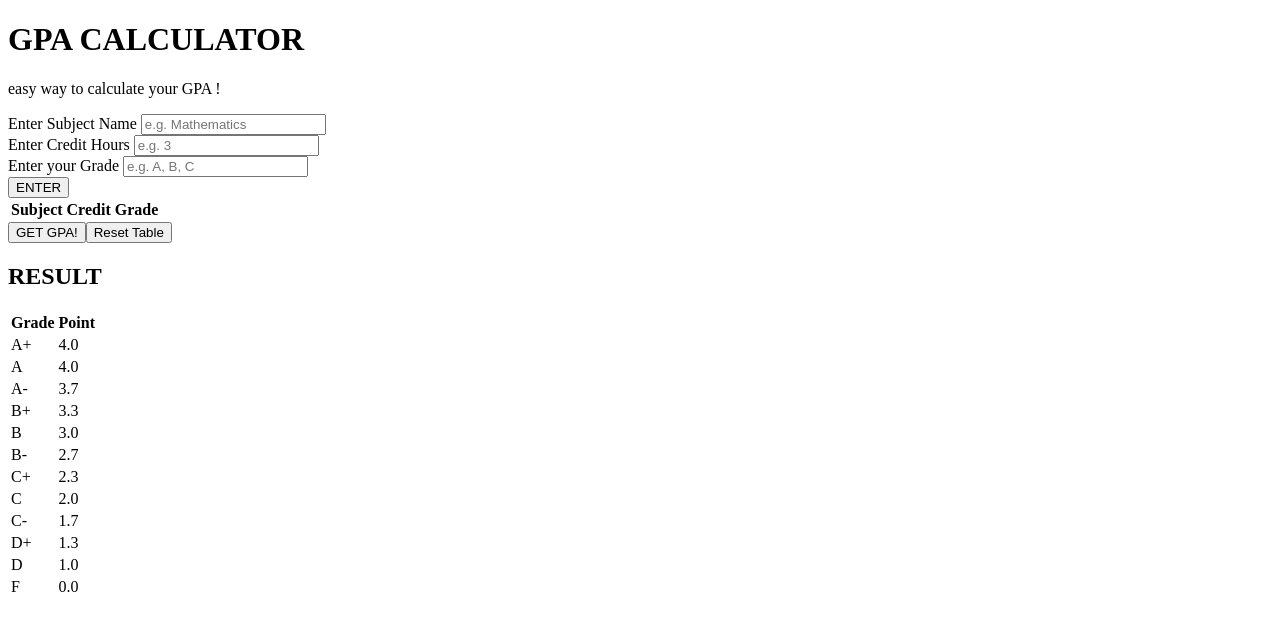
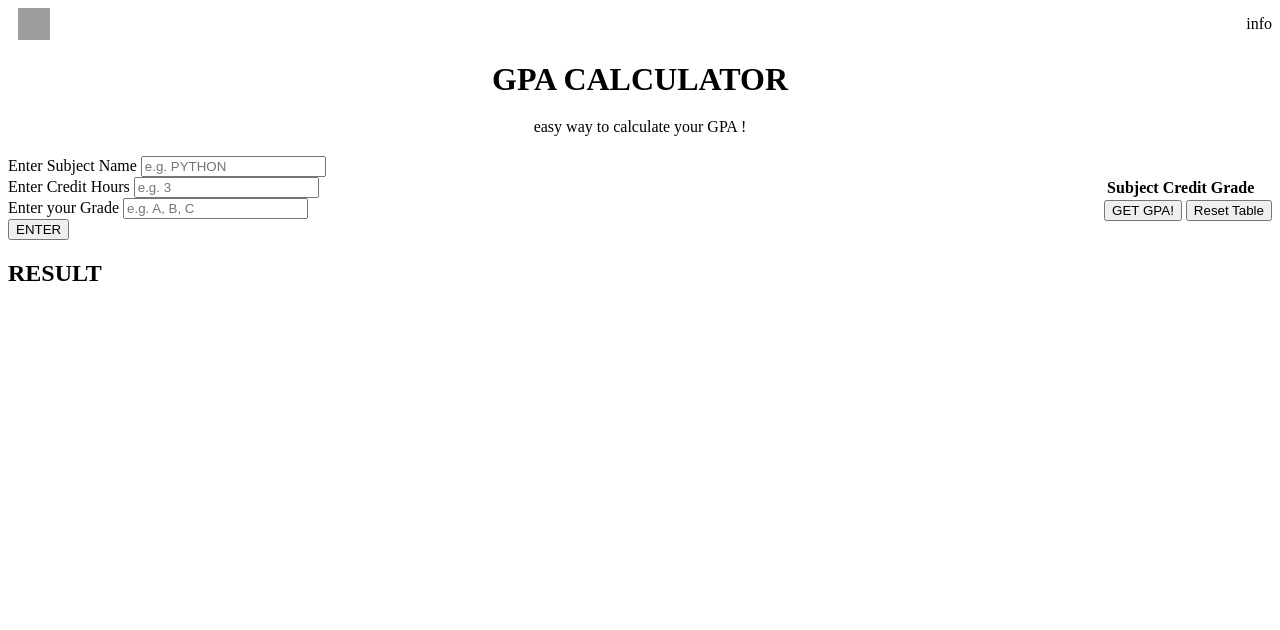
Before and after one commit to M-Manoj-official/GPA-Calculator, a plain HTML site: page index.html in a window 1280 px wide. Drawn offline with Linux system fonts and the light colour scheme; grey boxes are pictures that could not be loaded.

Commit message:
Added Navigation Bar

```diff
--- a/index.html
+++ b/index.html
@@ -7,13 +7,24 @@
     <link rel="stylesheet" href="./style.css">
 </head>
 <body>
+    <nav class="nav-container">
+        <div>
+            <img src="https://cdn.jsdelivr.net/npm/bootstrap-icons@1.10.5/icons/calculator.svg" alt="Calculator Icon" style="width:32px;height:32px;vertical-align:middle;margin-left:10px;">
+        </div>
+        <div>
+            <ul>
+                <li>info</li>
+            </ul>
+        </div>
+    </nav>
     <h1>GPA CALCULATOR</h1>
     <p>easy way to calculate your GPA !</p>
-    <div>
+    <div class="input-output">
+        <div class="input-container">
         <div class="input">
             <div class="input-container">
                 <label for="subject">Enter Subject Name</label>
-                <input type="text" id="subject" placeholder="e.g. Mathematics">
+                <input type="text" id="subject" placeholder="e.g. PYTHON">
                 <div id="courseDropdown" class="dropdown-content"></div>
             </div>
             <div>
@@ -27,7 +38,8 @@
             </div>
             <button id="entry">ENTER</button>
         </div>
-        <div class="output">
+        </div>
+        <div class="output-container">
             <table>
                 <thead>
                     <tr>
@@ -40,10 +52,9 @@
 
                 </tbody>
             </table>
+            <button id="getGpa">GET GPA!</button>
+            <button id="reset">Reset Table</button>
         </div>
-    </div>
-    <div>
-        <button id="getGpa">GET GPA!</button><button id="reset">Reset Table</button>
 </div>
     <div>
         <h2>RESULT</h2>
@@ -52,7 +63,10 @@
         <h4 id="tgp"></h4>
     </div>
 
-    <div>
+    <div id="infoModal" class="modal" style="display:none; position:fixed; z-index:1000; left:0; top:0; width:100vw; height:100vh; background:rgba(0,0,0,0.4); align-items:center; justify-content:center;">
+        <div style="background:#fff; padding:24px; border-radius:8px; max-width:350px; margin:auto; position:relative;">
+            <button id="closeInfoModal" style="position:absolute; top:8px; right:12px; background:none; border:none; font-size:20px; cursor:pointer;">&times;</button>
+            <h3>Grade Points Table</h3>
             <table>
                 <thead>
                     <tr>
@@ -112,7 +126,7 @@
                 </tbody>
             </table>
         </div>
-
+    </div>
     <script src="./script.js"></script>
 </body>
 </html>
--- a/script.js
+++ b/script.js
@@ -112,7 +112,7 @@ entryButton.addEventListener('click', () => {
         return;
     }
 
-    if(isNaN(credit) || credit <= 0 || credit > 4) {
+    if (isNaN(credit) || credit <= 0 || credit > 4) {
         alert("Please enter a valid number for credit hours.");
         return;
     }
@@ -215,3 +215,16 @@ function loadTableData() {
 }
 
 window.addEventListener('DOMContentLoaded', loadTableData);
+
+// Info Modal
+document.addEventListener('DOMContentLoaded', function () {
+    const infoLi = document.querySelector('.nav-container ul li');
+    const modal = document.getElementById('infoModal');
+    const closeBtn = document.getElementById('closeInfoModal');
+    if (infoLi && modal && closeBtn) {
+        infoLi.style.cursor = 'pointer';
+        infoLi.onclick = () => { modal.style.display = 'flex'; };
+        closeBtn.onclick = () => { modal.style.display = 'none'; };
+        modal.onclick = (e) => { if (e.target === modal) modal.style.display = 'none'; };
+    }
+});
--- a/style.css
+++ b/style.css
@@ -1,3 +1,24 @@
+.nav-container {
+    display: flex;
+    flex-direction: row;
+    justify-content: space-between;
+    align-items: center;
+}
+
+.nav-container img {
+    display: block;
+    height: 40px;
+}
+
+.nav-container ul {
+    display: flex;
+    flex-direction: row;
+    gap: 20px;
+    list-style: none;
+    margin: 0;
+    padding: 0;
+}
+
 .input-container {
     position: relative;
 }
@@ -25,3 +46,20 @@
 .show {
     display: block;
 }
+
+h1 {
+    text-align: center;
+    margin-bottom: 20px;
+}
+
+p {
+    text-align: center;
+    margin-bottom: 20px;
+}
+
+.input-output {
+    display: flex;
+    flex-direction: row;
+    justify-content: space-between;
+    align-items: center;
+}
```
Lines whose indentation alone changed are shown as unchanged.
